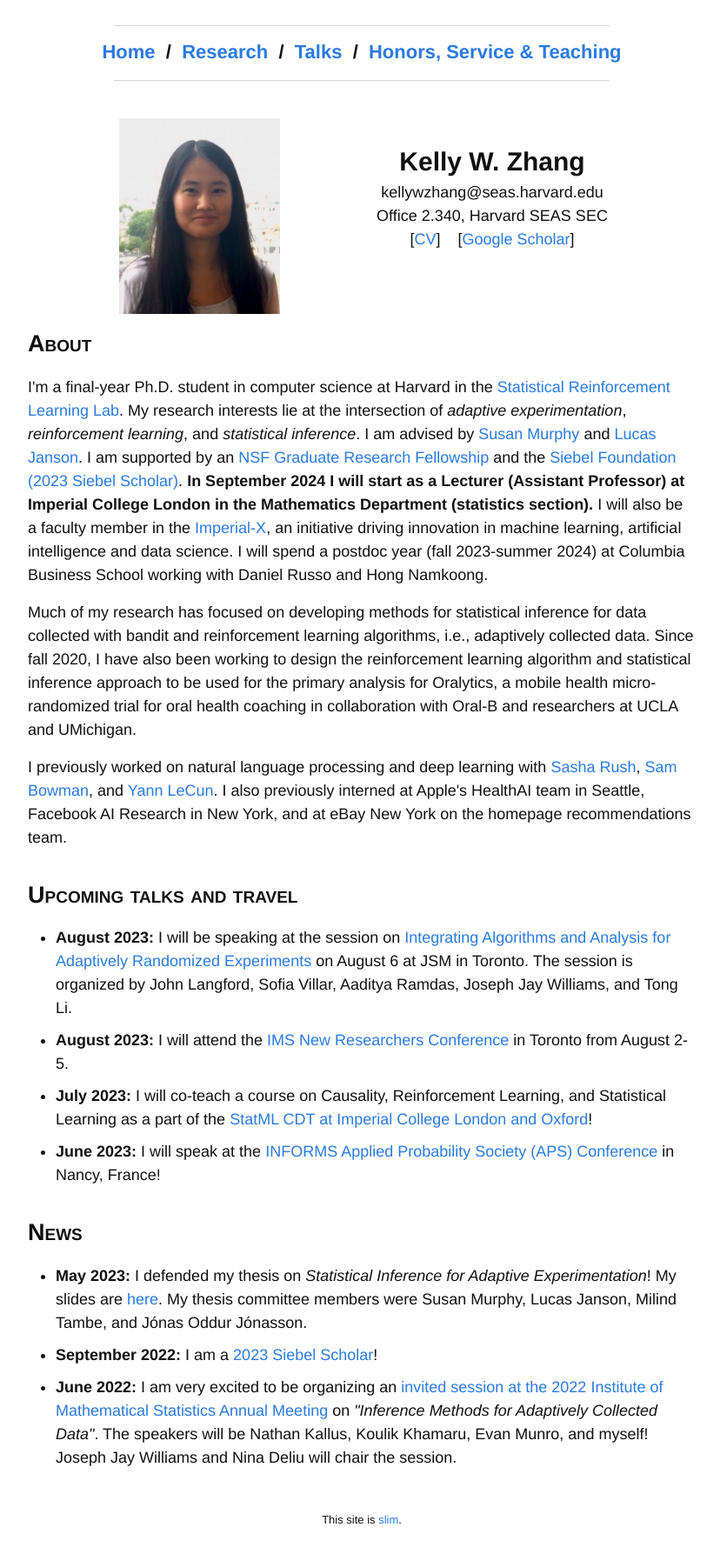
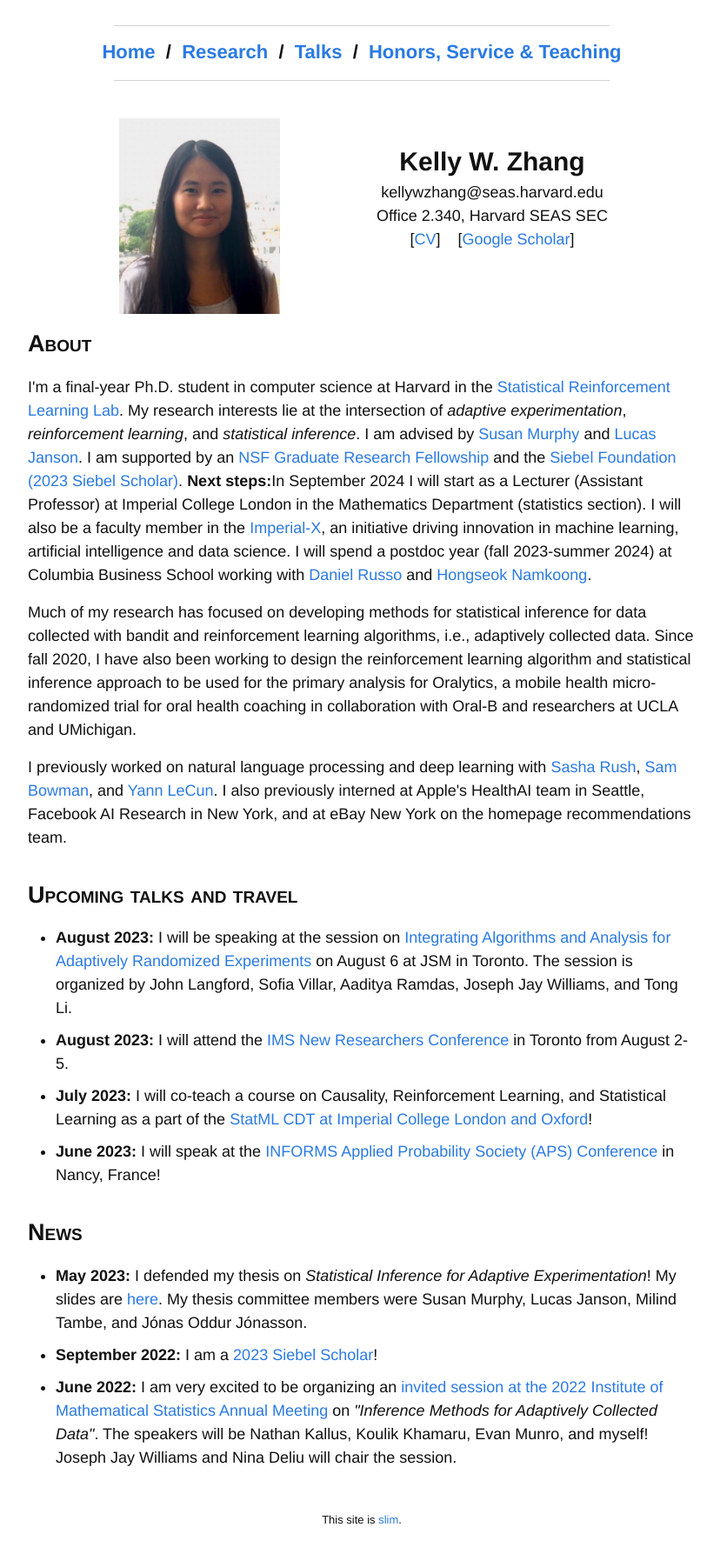
Before and after one commit to kellywzhang/kellywzhang.github.io_old, a Jekyll site: the page built from index.html, in a window 1280 px wide. Shown: the whole page at 87% size, without its empty margins (224-1052 px from the left). Built offline with Jekyll 4.4.1, drawn with Linux system fonts in a browser that asks for light colours.

Commit message:
reformatting again!!!

```diff
--- a/index.html
+++ b/index.html
@@ -89,8 +89,8 @@ layout: default
         <!--I'm interested in understanding and addressing the challenges people face when applying reinforcement learning algorithms to real-world problems, particularly mobile health.-->
         I am advised by <a href="http://people.seas.harvard.edu/~samurphy/">Susan Murphy</a> and <a href="http://lucasjanson.fas.harvard.edu/">Lucas Janson</a>.
         I am supported by an <a href="https://www.nsfgrfp.org/general_resources/about">NSF Graduate Research Fellowship</a> and the <a href="https://www.siebelscholars.com/articles/welcome-class-of-2023-siebel-scholars/" target="_blank" rel="noopener noreferrer">Siebel Foundation (2023 Siebel Scholar)</a>.
-		<b>In September 2024 I will start as a Lecturer (Assistant Professor) at Imperial College London in the Mathematics Department (statistics section).</b>
-			I will also be a faculty member in the <a href="https://ix.imperial.ac.uk/">Imperial-X</a>, an initiative driving innovation in machine learning, artificial intelligence and data science. I will spend a postdoc year (fall 2023-summer 2024) at Columbia Business School working with Daniel Russo and Hong Namkoong.</p>
+		<b>Next steps:</b>In September 2024 I will start as a Lecturer (Assistant Professor) at Imperial College London in the Mathematics Department (statistics section).
+			I will also be a faculty member in the <a href="https://ix.imperial.ac.uk/">Imperial-X</a>, an initiative driving innovation in machine learning, artificial intelligence and data science. I will spend a postdoc year (fall 2023-summer 2024) at Columbia Business School working with <a href="https://djrusso.github.io/">Daniel Russo</a> and <a href="https://hsnamkoong.github.io/">Hongseok Namkoong</a>.</p>
 
         <p>Much of my research has focused on developing methods for statistical inference for data collected with bandit and reinforcement learning algorithms, i.e., adaptively collected data. Since fall 2020, I have also been working to design the reinforcement learning algorithm and statistical inference approach to be used for the primary analysis for Oralytics, a mobile health micro-randomized trial for oral health coaching in collaboration with Oral-B and researchers at UCLA and UMichigan.</p>
 
```
